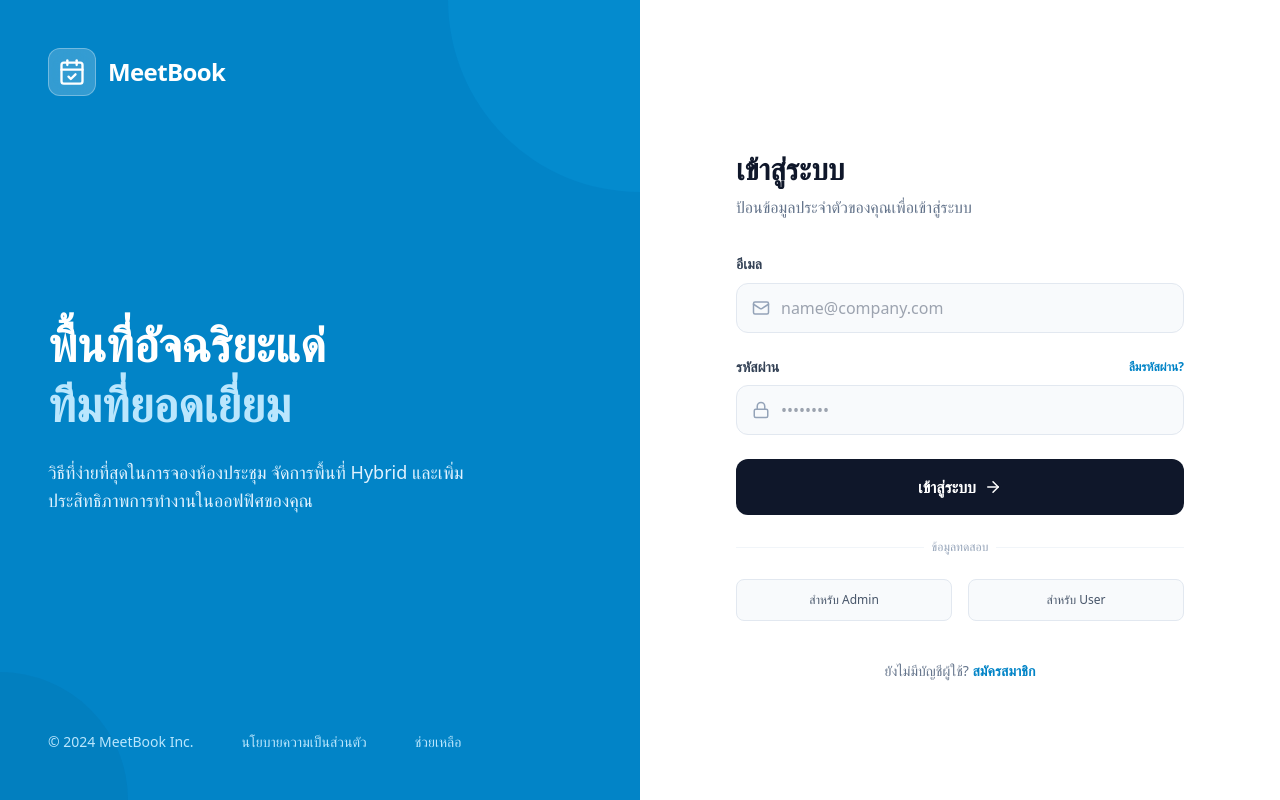
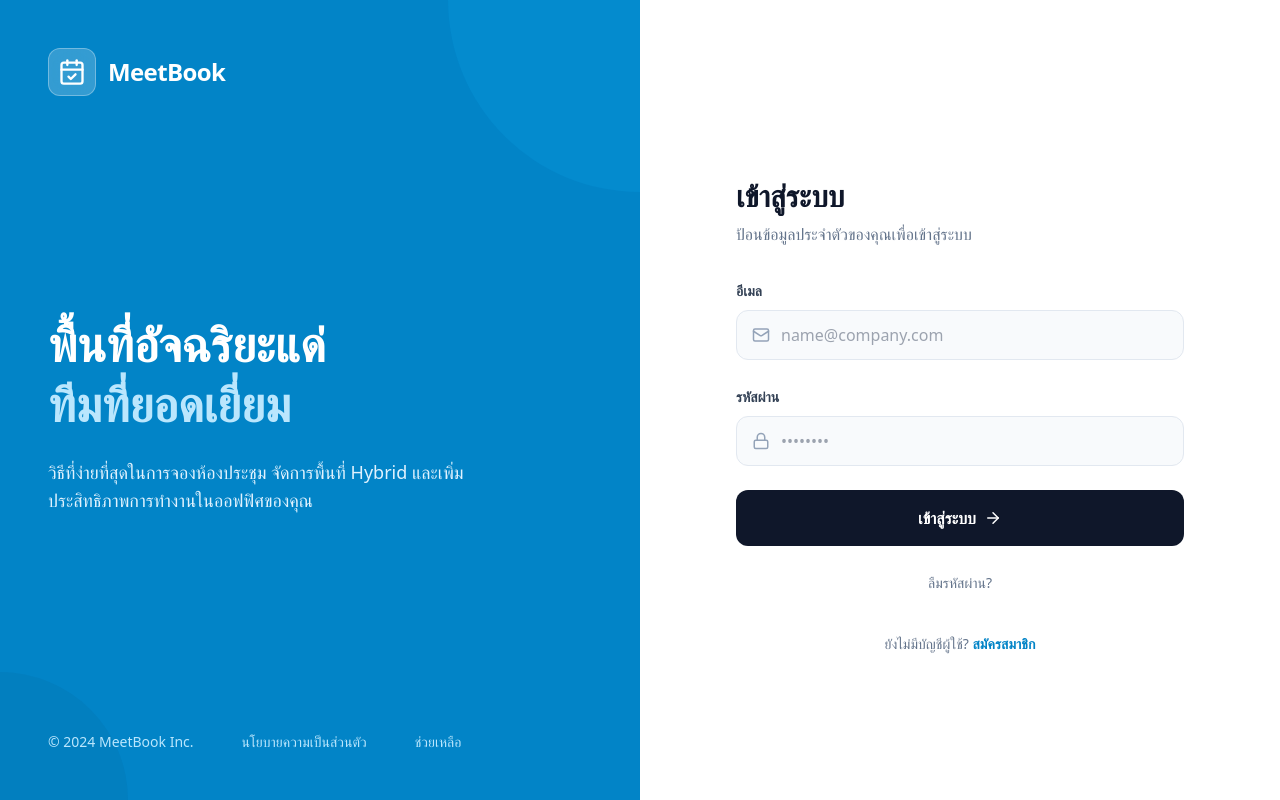
Before and after one commit to puntamit/Ram2Meeting, a React (Vite) app: page /login in a window 1280 px wide. Built offline with nearby package versions, Linux system fonts and the light colour scheme.

Commit message:
style: remove test credentials and move forgot password link in login page

```diff
--- a/src/pages/Login.jsx
+++ b/src/pages/Login.jsx
@@ -103,10 +103,7 @@
                         </div>
 
                         <div className="space-y-2">
-                            <div className="flex items-center justify-between">
-                                <label className="text-sm font-semibold text-slate-700" htmlFor="password">รหัสผ่าน</label>
-                                <a href="#" className="text-xs font-semibold text-primary-600 hover:text-primary-700">ลืมรหัสผ่าน?</a>
-                            </div>
+                            <label className="text-sm font-semibold text-slate-700" htmlFor="password">รหัสผ่าน</label>
                             <div className="relative group">
                                 <div className="absolute inset-y-0 left-0 pl-4 flex items-center pointer-events-none text-slate-400 group-focus-within:text-primary-600 transition-colors">
                                     <Lock size={18} />
@@ -138,25 +135,8 @@
                             )}
                         </button>
 
-                        <div className="relative">
-                            <div className="absolute inset-0 flex items-center"><div className="w-full border-t border-slate-100" /></div>
-                            <div className="relative flex justify-center text-xs uppercase"><span className="bg-white px-2 text-slate-400">ข้อมูลทดสอบ</span></div>
-                        </div>
-                        <div className="grid grid-cols-2 gap-4 text-xs">
-                            <button
-                                type="button"
-                                onClick={() => { setEmail('admin@test.com'); setPassword('password123'); }}
-                                className="p-3 bg-slate-50 border border-slate-200 rounded-lg hover:bg-slate-100 transition-colors text-slate-600 font-medium"
-                            >
-                                สำหรับ Admin
-                            </button>
-                            <button
-                                type="button"
-                                onClick={() => { setEmail('user@test.com'); setPassword('password123'); }}
-                                className="p-3 bg-slate-50 border border-slate-200 rounded-lg hover:bg-slate-100 transition-colors text-slate-600 font-medium"
-                            >
-                                สำหรับ User
-                            </button>
+                        <div className="text-center">
+                            <a href="#" className="text-sm font-medium text-slate-500 hover:text-primary-600 transition-colors">ลืมรหัสผ่าน?</a>
                         </div>
 
                         <p className="text-center text-sm text-slate-500 pt-4">
```
